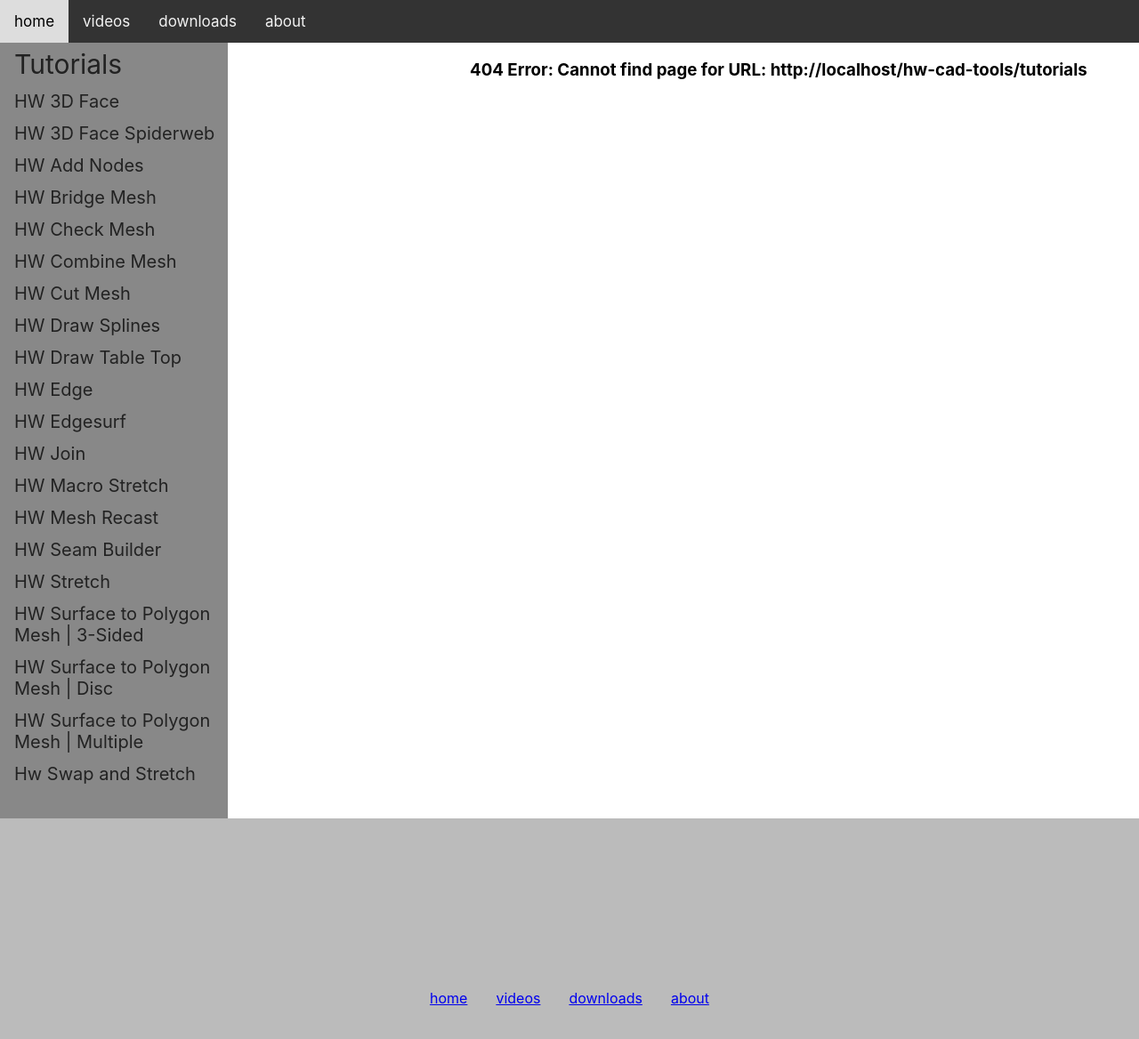
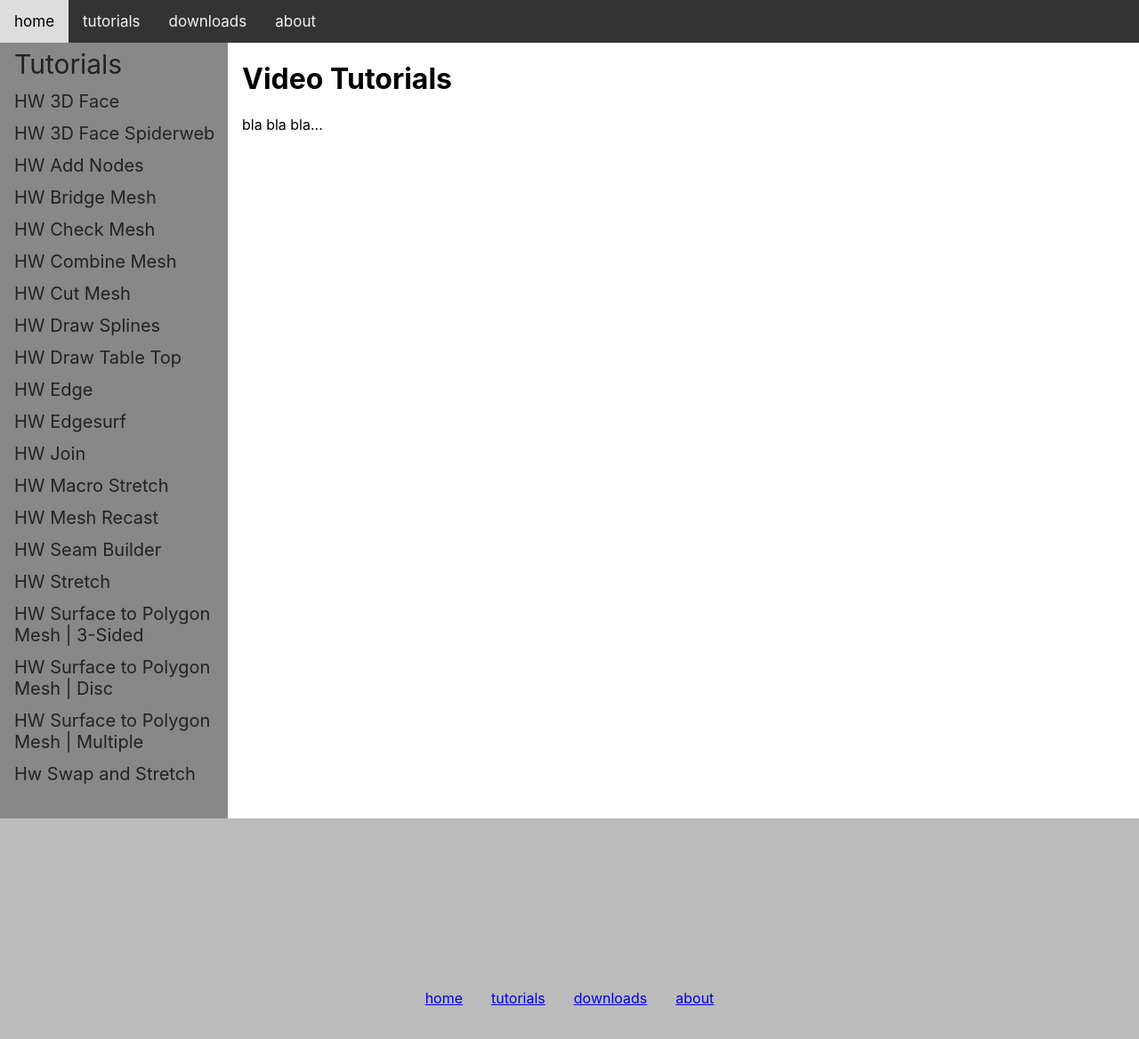
Before and after one commit to bentzen-andy/hw-cad-tools, a React (Create React App) app: page /hw-cad-tools/tutorials in a window 1280 px wide. Shown: the top 1168 px of the page at 89% size. Built offline with nearby package versions, Linux system fonts and the light colour scheme.

Commit message:
change 'video page' to be named 'tutorial page'

```diff
--- a/src/components/Footer.js
+++ b/src/components/Footer.js
@@ -6,7 +6,7 @@ export default function Navbar() {
   return (
     <div className={styles.footer}>
       <Link to="/hw-cad-tools/">home</Link>
-      <Link to="/hw-cad-tools/videos">videos</Link>
+      <Link to="/hw-cad-tools/tutorials">tutorials</Link>
       <Link to="/hw-cad-tools/downloads">downloads</Link>
       <Link to="/hw-cad-tools/about">about</Link>
     </div>
--- a/src/components/Navbar.js
+++ b/src/components/Navbar.js
@@ -6,7 +6,7 @@ export default function Navbar() {
   return (
     <div className={styles.topnav}>
       <Link to="/hw-cad-tools/">home</Link>
-      <Link to="/hw-cad-tools/videos">videos</Link>
+      <Link to="/hw-cad-tools/tutorials">tutorials</Link>
       <Link to="/hw-cad-tools/downloads">downloads</Link>
       <Link to="/hw-cad-tools/about">about</Link>
     </div>
--- a/src/pages/RouterComponent.js
+++ b/src/pages/RouterComponent.js
@@ -1,6 +1,6 @@
 import { Switch, Route } from "react-router-dom";
 import HomeContentBlock from "./HomeContentBlock";
-import VideosContentBlock from "./VideosContentBlock";
+import TutorialContentBlock from "./TutorialContentBlock";
 import DownloadsContentBlock from "./DownloadsContentBlock";
 import AboutContentBlock from "./AboutContentBlock";
 import Error404 from "./Error404";
@@ -16,8 +16,8 @@ export default function RouterComponent() {
         <Route path="/hw-cad-tools/" exact>
           <HomeContentBlock />
         </Route>
-        <Route path="/hw-cad-tools/videos" exact>
-          <VideosContentBlock />
+        <Route path="/hw-cad-tools/tutorials" exact>
+          <TutorialContentBlock />
         </Route>
         {videos.map((video) => (
           <Route
--- a/src/pages/VideosContentBlock.js
+++ b/src/pages/TutorialContentBlock.js
@@ -1,6 +1,6 @@
 import React from "react";
 import EmbeddedVideo from "../components/EmbeddedVideo";
-import styles from "./VideosContentBlock.module.css";
+import styles from "./TutorialContentBlock.module.css";
 import videos from "../data/videos.json";
 
 const videoThumbnailList = videos.map((video) => (
@@ -13,8 +13,12 @@ const videoThumbnailList = videos.map((video) => (
     />
   </div>
 ));
-// const videoThumbnailList = videos.map((video) => <div>{video.id}</div>);
 
-export default function VideosContentBlock() {
-  return <div className={styles.videosContentBlock}>{videoThumbnailList}</div>;
+export default function TutorialContentBlock() {
+  return (
+    <div className={styles.tutorialContentBlock}>
+      <h1>Video Tutorials</h1>
+      <p>bla bla bla... </p>
+    </div>
+  );
 }
--- a/src/pages/VideosContentBlock.module.css
+++ b/src/pages/TutorialContentBlock.module.css
@@ -1,14 +1,14 @@
-.videosContentBlock {
+.tutorialContentBlock {
   padding-left: 1rem;
   text-align: left;
   /* display: inline; */
   width: 1000px;
 }
 
-.videosContentBlock i {
+.tutorialContentBlock i {
   padding: 1rem;
 }
 
-.videosContentBlock div {
+.tutorialContentBlock div {
   display: inline;
 }
```
